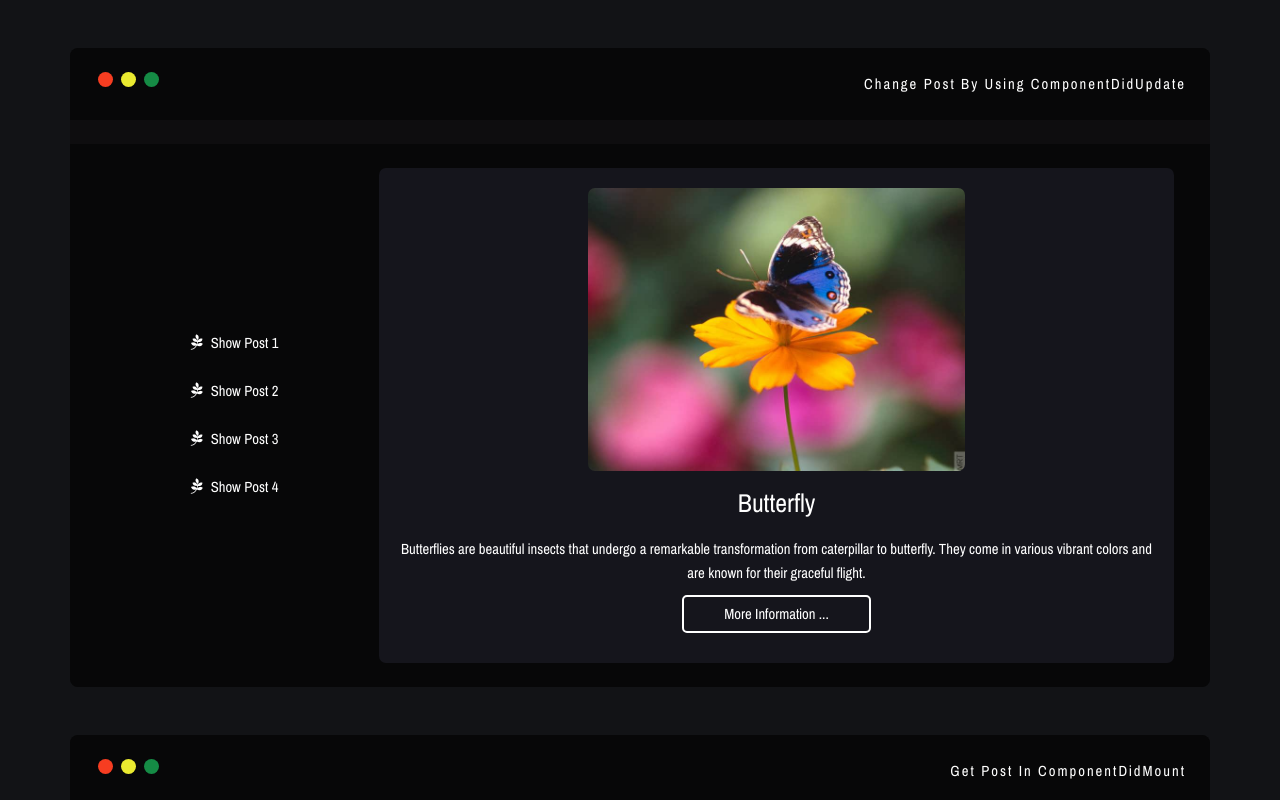
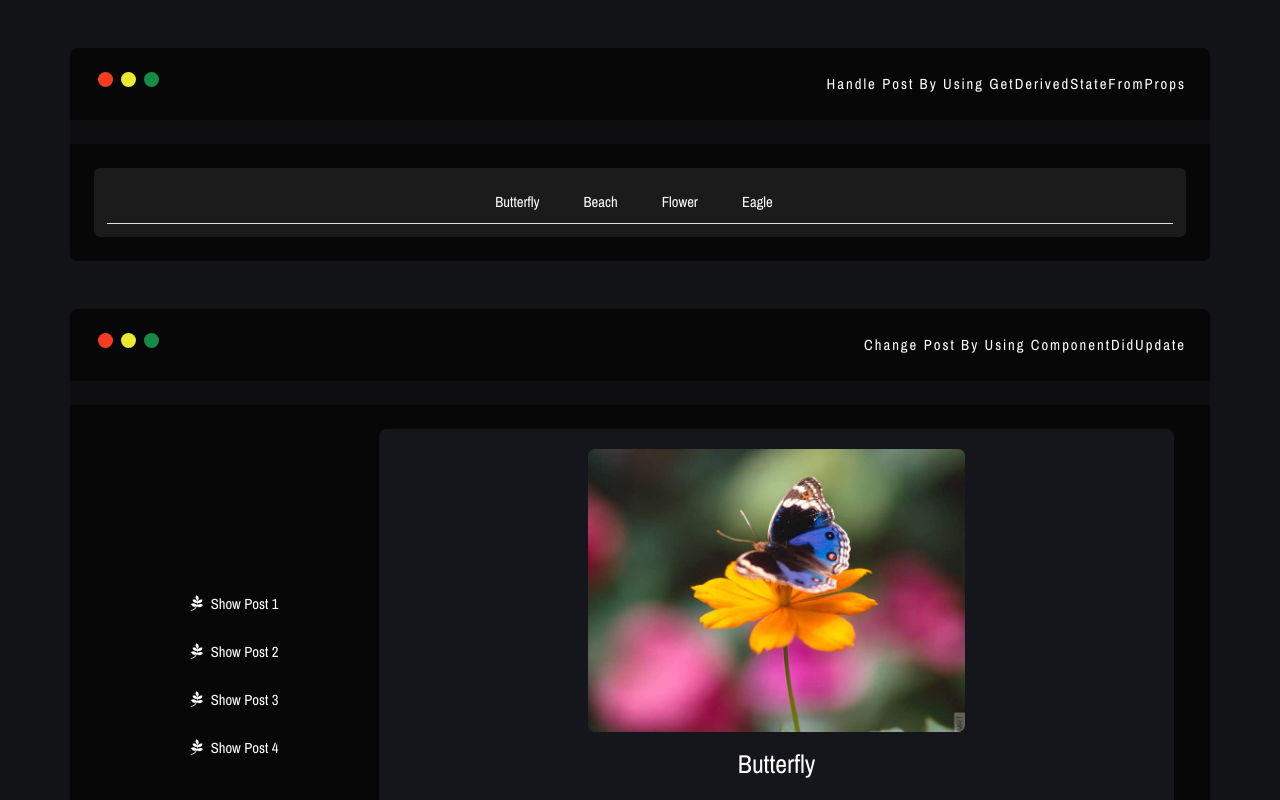
Before and after one commit to alinabizadeh1913/react-javascript-exercise, a React (Create React App) app: page / in a window 1280 px wide. Shown: the top 800 px of the page. Built offline with nearby package versions, Linux system fonts and the light colour scheme; data requests are answered from the project's data file.

Commit message:
complete GetDerivedStateFromProps.jsx

```diff
--- /dev/null
+++ b/src/Components/Examples/lifecycle methods/GetDerivedStateFromProps.jsx
@@ -0,0 +1,94 @@
+import React from "react";
+import Template from "../../Template";
+import axios from "axios";
+
+export default class GetDerivedStateFromProps extends React.Component {
+    constructor(props) {
+        super(props);
+        this.state = {
+            navLinks : [],
+            posts : null
+        }
+
+        axios.defaults.baseURL = 'http://localhost:5000/';
+        this.getPost = this.getPost.bind(this);
+    }
+
+    componentDidMount() {
+        axios.get('posts2').then(response => {
+            this.setState({
+                navLinks : response.data
+            })
+        })
+    }
+
+    getPost(title) {
+        axios.get(`posts2?title=${title}`).then(response => {
+            this.setState({
+                posts : response.data[0]
+            })
+        })
+    }
+
+    render() {
+        return (
+            <Template title="Handle Post By Using getDerivedStateFromProps">
+                <section id="get-derived">
+                    <div className="container">
+                        <div className="row">
+                            <ul class="nav nav-tabs justify-content-center" id="myTab" role="tablist">
+                                {
+                                    this.state.navLinks && this.state.navLinks.map(link => {
+                                        return (
+                                            <li class="nav-item" role="presentation">
+                                                <button class="nav-link" data-bs-toggle="tab" onClick={() => {
+                                                    this.getPost(link.title);
+                                                }}>
+                                                    {link.title}
+                                                </button>
+                                            </li>
+                                        )
+                                    })
+                                }
+                            </ul>
+                        </div>
+                        <div className="row justify-content-center">
+                            <Post data={this.state.posts}/>
+                        </div>
+                    </div>
+                </section>
+            </Template>
+        )
+    }
+}
+
+class Post extends React.Component {
+    constructor(props){
+        super(props);
+        this.state = {
+
+        }
+    }
+
+    render() {
+        return (
+            <React.Fragment>
+                {
+                this.props.data && <div className="col-6">
+                    <div className="post">
+                        <div className="image">
+                            <img src={this.props.data.imgSrc} alt="" />
+                        </div>
+                        <h3 className="title text-white my-3">
+                            {this.props.data.title}
+                        </h3>
+                        <p className="mb-0 text-center text-white">
+                            {this.props.data.description}
+                        </p>
+                    </div>
+                </div>
+                }
+            </React.Fragment>
+        )
+    }
+}
--- a/src/Pages/Home.jsx
+++ b/src/Pages/Home.jsx
@@ -5,10 +5,12 @@ import Axios from "../Components/Examples/axiosShowPost/Axios";
 import Fetch from "../Components/Examples/fetchShowPost/Fetch";
 import ComponentDidMount from '../Components/Examples/lifecycle methods/ComponentDidMount'
 import ComponentDidUpdate from "../Components/Examples/lifecycle methods/ComponentDidUpdate";
+import GetDerivedStateFromProps from "../Components/Examples/lifecycle methods/GetDerivedStateFromProps";
 
 const Home = () => {
     return (
         <React.Fragment>
+            <GetDerivedStateFromProps />
             <ComponentDidUpdate />
             <ComponentDidMount />
             <Fetch />
--- a/src/css/style.css
+++ b/src/css/style.css
@@ -201,3 +201,33 @@ h1, h2, h3, h4, h5, h6 {
   background-color: #fff;
   color: #000;
 }
+
+#get-derived {
+  background: #1b1b1b;
+  padding: 13px;
+  border-radius: 6px;
+}
+#get-derived .nav .nav-item .nav-link {
+  margin: 0 5px;
+  color: white;
+}
+#get-derived .nav .nav-item .nav-link.active {
+  color: #000;
+}
+#get-derived .post {
+  display: flex;
+  justify-content: center;
+  align-items: center;
+  flex-direction: column;
+  padding: 15px;
+}
+#get-derived .post .image {
+  width: 70%;
+  border-radius: 7px;
+  overflow: hidden;
+}
+#get-derived .post .image img {
+  width: 100%;
+  height: 100%;
+  display: block;
+}
--- a/src/sass/style.scss
+++ b/src/sass/style.scss
@@ -253,3 +253,41 @@
 }
 
 // Did Update
+
+// Get Derived
+
+#get-derived{
+  background:#1b1b1b;
+  padding: 13px;
+  border-radius: 6px;
+  .nav{
+    .nav-item{
+      .nav-link{
+        margin: 0 5px;
+        color: white;
+      }
+      .nav-link.active{
+        color: #000;
+      }
+    }
+  }
+  .post{
+    display: flex;
+    justify-content: center;
+    align-items: center;
+    flex-direction: column;
+    padding: 15px;
+    .image{
+      width: 70%;
+      border-radius: 7px;
+      overflow: hidden;
+      img{
+        width: 100%;
+        height: 100%;
+        display: block;
+      }
+    }
+  }
+}
+
+// Get Derived
```
